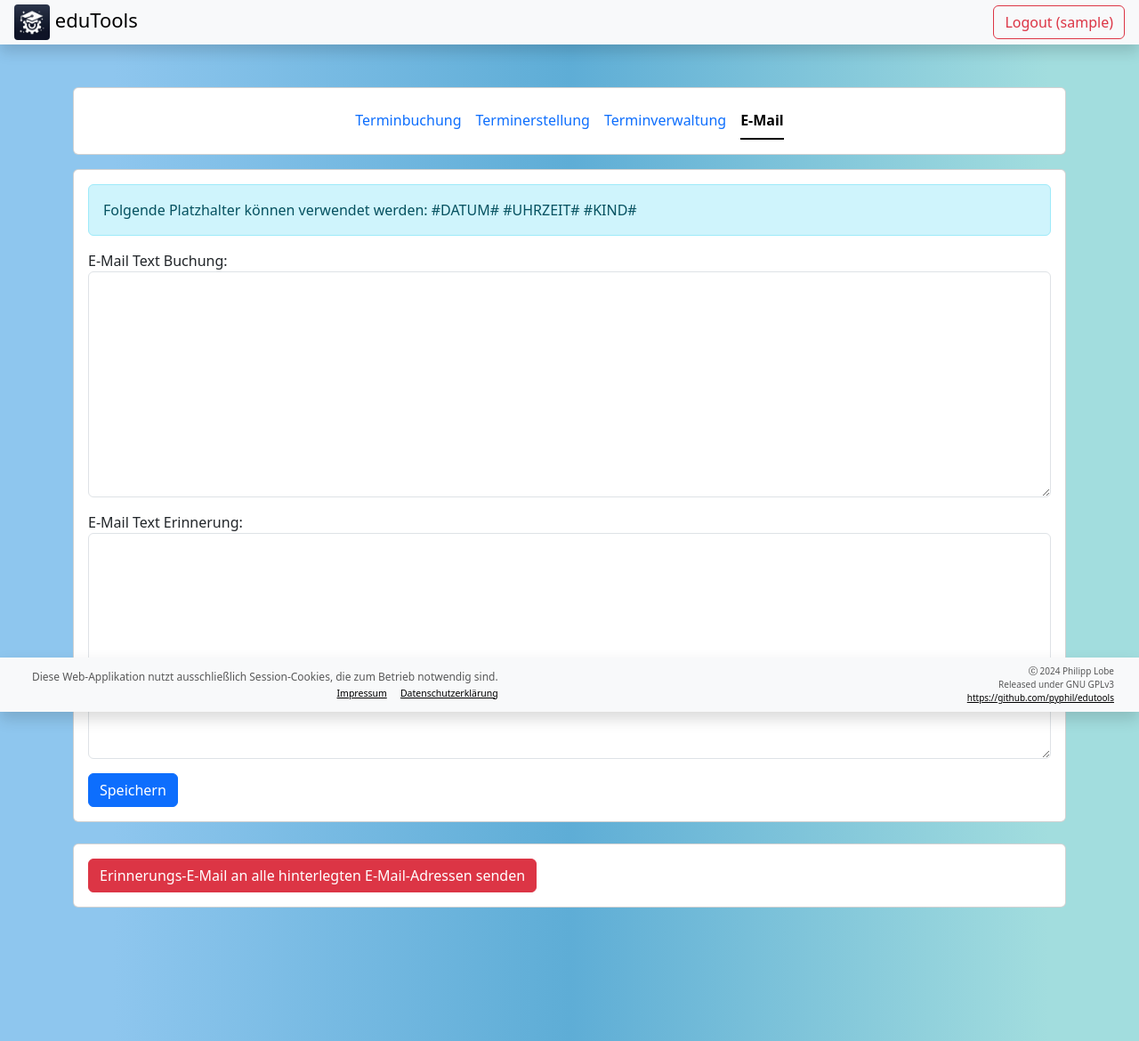
After one commit to pyphil/edutools, a Django app: page /appointment/appointment_email in a window 1280 px wide. The commit adds this page. Shown: the whole page at 89% size. Run offline with Django 3.2, Linux system fonts and the light colour scheme; the visitor is signed in with stand-in values (Sample User, id 1); data that the repository does not hold is empty; some libraries are stand-ins or nearby versions.

Commit message:
mail reminder and mail settings

```diff
--- a/appointment/forms.py
+++ b/appointment/forms.py
@@ -1,5 +1,5 @@
 from django import forms
-from .models import Appointment
+from .models import Appointment, AppointmentMail
 
 
 class AppointmentForm(forms.ModelForm):
@@ -39,3 +39,21 @@ class AppointmentForm(forms.ModelForm):
         self.fields['primary_school'].required = True
         self.fields['email'].required = True
         self.fields['email_2'].required = True
+
+
+class MailText(forms.ModelForm):
+    class Meta:
+        model = AppointmentMail
+        fields = [
+            'mail_text',
+            'mail_text_reminder',
+
+        ]
+        labels = {
+            'mail_text': 'E-Mail Text Buchung',
+            'mail_text_reminder': 'E-Mail Text Erinnerung',
+        }
+        widgets = {
+            'mail_text': forms.Textarea(attrs={'class': 'form-control'}),
+            'mail_text_reminder': forms.Textarea(attrs={'class': 'form-control'}),
+        }
--- a/appointment/models.py
+++ b/appointment/models.py
@@ -17,3 +17,4 @@ class Appointment(models.Model):
 
 class AppointmentMail(models.Model):
     mail_text = models.TextField(blank=True, null=True)
+    mail_text_reminder = models.TextField(blank=True, null=True)
--- a/appointment/templates/appointment.html
+++ b/appointment/templates/appointment.html
@@ -14,6 +14,9 @@
         </li>
         <li class="nav-item">
           <a class="nav-link" href="{% url 'appointment_admin' %}">Terminverwaltung</a>
+        </li>
+        <li class="nav-item">
+          <a class="nav-link" href="{% url 'appointment_email' %}">E-Mail</a>
         </li>
       </ul>
     </div>
--- a/appointment/templates/appointment_admin.html
+++ b/appointment/templates/appointment_admin.html
@@ -36,6 +36,9 @@
         </li>
         <li class="nav-item">
           <a class="nav-link active" href="{% url 'appointment_admin' %}">Terminverwaltung</a>
+        </li>
+        <li class="nav-item">
+          <a class="nav-link" href="{% url 'appointment_email' %}">E-Mail</a>
         </li>
       </ul>
     </div>
--- /dev/null
+++ b/appointment/templates/appointment_email.html
@@ -0,0 +1,69 @@
+{% extends 'edutools_base.html' %}
+{% block content %}
+<style>
+  .print-only {
+  display: none !important;
+  }
+
+  @media print {
+    body {
+      background-image: none;
+    }
+    body > * {
+      display: none !important;
+    }
+    .printable,
+    .print-only {
+      display: block !important;
+    }
+    /* Hide all buttons when printing */
+    button,
+    .ms-auto {
+      display: none !important;
+    }
+  }
+</style>
+
+<div class="container">
+  <div class="card">
+    <div class="card-body">
+      <ul class="nav justify-content-center nav-underline">
+        <li class="nav-item">
+          <a class="nav-link" aria-current="page" href="{% url 'appointment' %}">Terminbuchung</a>
+        </li>
+        <li class="nav-item">
+          <a class="nav-link" href="{% url 'create_appointment' %}">Terminerstellung</a>
+        </li>
+        <li class="nav-item">
+          <a class="nav-link" href="{% url 'appointment_admin' %}">Terminverwaltung</a>
+        </li>
+        <li class="nav-item">
+          <a class="nav-link active" href="{% url 'appointment_email' %}">E-Mail</a>
+        </li>
+      </ul>
+    </div>
+  </div>
+</div>
+
+<div class="container mt-3">
+  <form method="post">
+    <div class="card">
+      <div class="card-body">
+        <div class="alert alert-info">
+          Folgende Platzhalter können verwendet werden: #DATUM# #UHRZEIT# #KIND#
+        </div>
+        {% csrf_token %}
+        {{ form.as_p }}
+        <button type="submit" class="btn btn-primary">Speichern</button>
+      </div>
+    </div>
+    <br>
+    <div class="card">
+      <div class="card-body">
+        <button class="btn btn-danger" name="send_reminder" value="send_reminder">Erinnerungs-E-Mail an alle hinterlegten E-Mail-Adressen senden</button>
+      </div>
+    </div>
+  </form>
+</div>
+
+{% endblock content %}
--- a/appointment/templates/create_appointment.html
+++ b/appointment/templates/create_appointment.html
@@ -13,6 +13,9 @@
         </li>
         <li class="nav-item">
           <a class="nav-link" href="{% url 'appointment_admin' %}">Terminverwaltung</a>
+        </li>
+        <li class="nav-item">
+          <a class="nav-link" href="{% url 'appointment_email' %}">E-Mail</a>
         </li>
       </ul>
     </div>
--- a/appointment/templates/success_appointment.html
+++ b/appointment/templates/success_appointment.html
@@ -14,6 +14,9 @@
         </li>
         <li class="nav-item">
           <a class="nav-link" href="{% url 'appointment_admin' %}">Terminverwaltung</a>
+        </li>
+        <li class="nav-item">
+          <a class="nav-link" href="{% url 'appointment_email' %}">E-Mail</a>
         </li>
       </ul>
     </div>
--- a/appointment/urls.py
+++ b/appointment/urls.py
@@ -9,6 +9,6 @@ urlpatterns = [
     path('edit_appointment/<int:id>', views.edit_appointment, name='edit_appointment'),
     path('delete_appointment/<int:id>', views.delete_appointment, name='delete_appointment'),
     path('appointment_admin', views.appointment_admin, name='appointment_admin'),
-    path('appointment_admin', views.appointment_admin, name='appointment_admin'),
+    path('appointment_email', views.appointment_email, name='appointment_email'),
     path('success_appointment', views.success_appointment, name='success_appointment'),
 ]
--- a/appointment/views.py
+++ b/appointment/views.py
@@ -1,7 +1,7 @@
 from django.shortcuts import render, redirect
 from .models import Appointment, AppointmentMail
 from WLANCodesWebApp.models import Config
-from .forms import AppointmentForm
+from .forms import AppointmentForm, MailText
 from django.contrib.auth.decorators import login_required, user_passes_test
 from datetime import datetime
 from threading import Thread
@@ -169,6 +169,24 @@ def appointment_admin(request):
     )
 
 
+@login_required
+@user_passes_test(is_appointment_admin)
+def appointment_email(request):
+    mail_settings = AppointmentMail.objects.first()
+    if request.method == "POST":
+        f = MailText(request.POST, instance=mail_settings)
+        if f.is_valid():
+            f.save()
+        if request.POST.get("send_reminder"):
+            appointment_objects = Appointment.objects.all()
+            thread = mail_thread_reminder(appointment_objects)
+            thread.start()
+        return redirect("appointment_email")
+
+    f = MailText(instance=mail_settings)
+    return render(request, "appointment_email.html", {'form': f})
+
+
 class mail_thread(Thread):
     def __init__(self, instance):
         super(mail_thread, self).__init__()
@@ -198,6 +216,32 @@ class mail_thread(Thread):
             )
 
 
+class mail_thread_reminder(Thread):
+    def __init__(self, appointment_objects):
+        super(mail_thread_reminder, self).__init__()
+        self.appointment_objects = appointment_objects
+        conf_noreply = Config.objects.get(name="noreply-mail")
+        self.noreply = conf_noreply.setting
+        self.mail_text = AppointmentMail.objects.first().mail_text_reminder
+
+    # run method is automatically executed on thread.start()
+    def run(self):
+        # send mail
+        for appointment_obj in self.appointment_objects:
+            mail_text = self.mail_text
+            mail_text = mail_text.replace('#KIND#', appointment_obj.student_name)
+            mail_text = mail_text.replace('#DATUM#', appointment_obj.date.strftime('%d.%m.%Y'))
+            mail_text = mail_text.replace('#UHRZEIT#', appointment_obj.time.strftime('%H:%M') + " Uhr")
+
+            send_mail(
+                'Buchung Anmeldetermin',
+                mail_text,
+                self.noreply,
+                [appointment_obj.email],
+                fail_silently=True,
+            )
+
+
 # def mail(instance):
 #     conf_noreply = Config.objects.get(name="noreply-mail")
 #     noreply = conf_noreply.setting
```
Also changed, not shown: activity/migrations/0004_alter_bookedactivity_options.py (added), appointment/migrations/0008_appointmentmail_mail_text_reminder.py (added).
